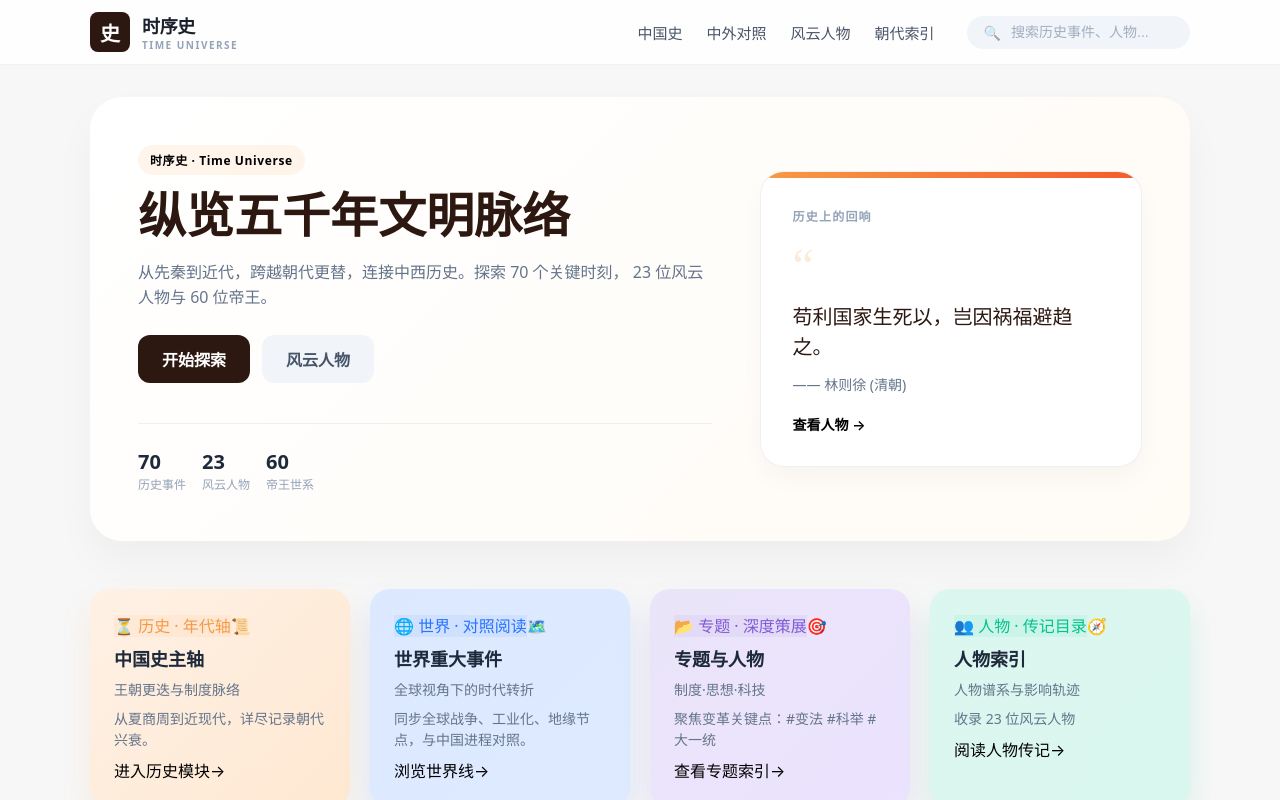
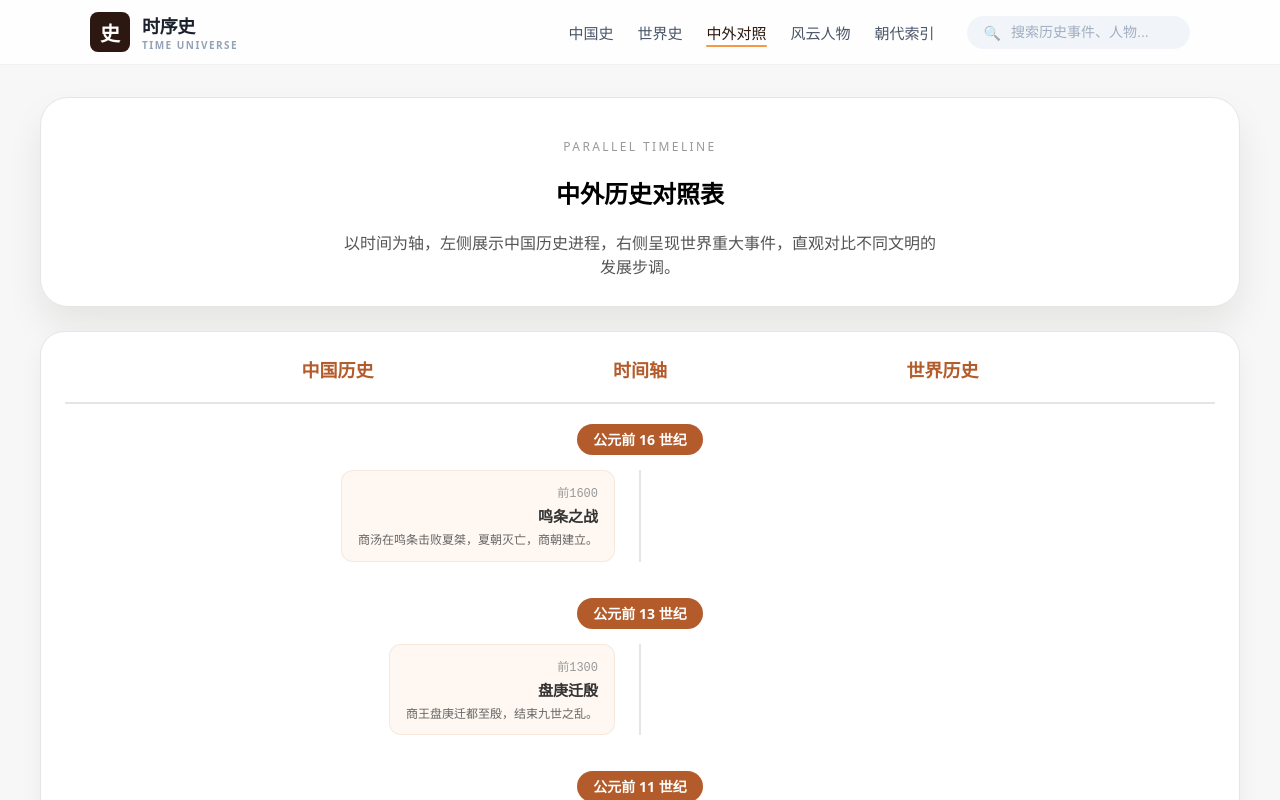
Before and after one commit to shixushi2025/shixushi-web, a Vue app: page /parallel in a window 1280 px wide. Before the commit this address led to /. Shown: the top 800 px of the page. Built offline with nearby package versions, Linux system fonts and the light colour scheme.

Commit message:
feat: add parallel timeline page and update navigation

```diff
--- a/src/components/layout/SiteHeader.vue
+++ b/src/components/layout/SiteHeader.vue
@@ -22,7 +22,8 @@
       <nav :class="['nav', { open: isNavOpen }]">
         <div class="nav-links">
           <RouterLink to="/china" @click="closeMenu">中国史</RouterLink>
-          <RouterLink to="/world" @click="closeMenu">中外对照</RouterLink>
+          <RouterLink to="/world" @click="closeMenu">世界史</RouterLink>
+          <RouterLink to="/parallel" @click="closeMenu">中外对照</RouterLink>
           <RouterLink to="/people" @click="closeMenu">风云人物</RouterLink>
           <RouterLink to="/era" @click="closeMenu">朝代索引</RouterLink>
         </div>
--- /dev/null
+++ b/src/pages/ParallelTimeline.vue
@@ -0,0 +1,309 @@
+<template>
+  <section class="page">
+    <header class="page-header">
+      <p class="eyebrow">Parallel Timeline</p>
+      <h1>中外历史对照表</h1>
+      <p class="lead">
+        以时间为轴，左侧展示中国历史进程，右侧呈现世界重大事件，直观对比不同文明的发展步调。
+      </p>
+    </header>
+
+    <div class="parallel-container">
+      <div class="timeline-header">
+        <div class="col-cn">中国历史</div>
+        <div class="col-axis">时间轴</div>
+        <div class="col-world">世界历史</div>
+      </div>
+
+      <div class="timeline-body">
+        <section
+          v-for="group in timelineGroups"
+          :key="group.label"
+          class="time-group"
+        >
+          <div class="group-label">
+            <span>{{ group.label }}</span>
+          </div>
+
+          <div class="events-row">
+            <!-- China Column -->
+            <div class="side cn-side">
+              <div
+                v-for="ev in group.cn"
+                :key="ev.id"
+                class="event-card cn"
+                @click="goToEvent(ev)"
+              >
+                <div class="event-year">{{ formatYear(ev.startYear) }}</div>
+                <h4 class="event-title">{{ ev.title }}</h4>
+                <p class="event-summary">{{ truncate(ev.summary) }}</p>
+              </div>
+            </div>
+
+            <!-- Center Axis Line (Visual only, implemented via border) -->
+            <div class="center-axis"></div>
+
+            <!-- World Column -->
+            <div class="side world-side">
+              <div
+                v-for="ev in group.world"
+                :key="ev.id"
+                class="event-card world"
+                @click="goToEvent(ev)"
+              >
+                <div class="event-year">{{ formatYear(ev.startYear) }}</div>
+                <h4 class="event-title">{{ ev.title }}</h4>
+                <p class="event-summary">{{ truncate(ev.summary) }}</p>
+              </div>
+            </div>
+          </div>
+        </section>
+      </div>
+    </div>
+  </section>
+</template>
+
+<script setup lang="ts">
+import { computed } from 'vue';
+import { useRouter } from 'vue-router';
+import { events } from '@/data/events';
+import type { Event } from '@/types/history';
+
+const router = useRouter();
+
+// Helper: Format year
+const formatYear = (y: number) => (y < 0 ? `前${Math.abs(y)}` : `${y}`);
+
+// Helper: Truncate text
+const truncate = (text: string, len = 50) => {
+  if (!text) return '';
+  return text.length > len ? text.slice(0, len) + '...' : text;
+};
+
+// Group events by Century
+// Logic: -200 -> "前3世纪", 1950 -> "20世纪"
+const getCenturyLabel = (year: number) => {
+  if (year < 0) {
+    const c = Math.ceil(Math.abs(year) / 100);
+    return `公元前 ${c} 世纪`;
+  }
+  const c = Math.floor(year / 100) + 1;
+  return `公元 ${c} 世纪`;
+};
+
+// Sort events chronologically
+const sortedEvents = [...events].sort((a, b) => a.startYear - b.startYear);
+
+// Grouping Logic
+const timelineGroups = computed(() => {
+  const groups: Record<string, { label: string; startYear: number; cn: Event[]; world: Event[] }> = {};
+  const order: string[] = [];
+
+  sortedEvents.forEach((ev) => {
+    const label = getCenturyLabel(ev.startYear);
+    if (!groups[label]) {
+      groups[label] = {
+        label,
+        startYear: ev.startYear, // approximate for sorting groups if needed
+        cn: [],
+        world: []
+      };
+      order.push(label);
+    }
+
+    const isCN = ev.region.includes('CN');
+    if (isCN) {
+      groups[label].cn.push(ev);
+    } else {
+      groups[label].world.push(ev);
+    }
+  });
+
+  // Return as array, keeping the chronological order of discovery
+  return order.map(k => groups[k]);
+});
+
+const goToEvent = (ev: Event) => {
+  // Use slug based navigation if possible, fallback to ID if needed
+  // Route is /event/:idSlug
+  router.push(`/event/${ev.slug}`);
+};
+</script>
+
+<style scoped>
+.page {
+  display: flex;
+  flex-direction: column;
+  gap: 24px;
+}
+.page-header {
+  background: #fff;
+  border-radius: 28px;
+  padding: 28px;
+  border: 1px solid var(--border-soft, #e5e5e5);
+  box-shadow: 0 20px 36px rgba(24, 20, 15, 0.08);
+  text-align: center;
+}
+.eyebrow {
+  font-size: 12px;
+  letter-spacing: 0.2em;
+  text-transform: uppercase;
+  color: var(--text-muted, #999);
+  margin-bottom: 8px;
+}
+.lead {
+  margin: 12px auto 0;
+  max-width: 600px;
+  color: var(--text-body, #555);
+}
+
+.parallel-container {
+  background: #fff;
+  border-radius: 24px;
+  border: 1px solid var(--border-soft, #e5e5e5);
+  padding: 24px;
+  box-shadow: 0 12px 24px rgba(0,0,0,0.05);
+}
+
+.timeline-header {
+  display: grid;
+  grid-template-columns: 1fr 60px 1fr;
+  text-align: center;
+  font-weight: bold;
+  font-size: 18px;
+  padding-bottom: 20px;
+  border-bottom: 2px solid var(--border-soft, #e5e5e5);
+  margin-bottom: 24px;
+  color: var(--brand, #b35b2a);
+}
+
+.time-group {
+  margin-bottom: 40px;
+}
+
+.group-label {
+  text-align: center;
+  margin-bottom: 20px;
+  position: relative;
+  z-index: 1;
+}
+
+.group-label span {
+  background: var(--brand, #b35b2a);
+  color: #fff;
+  padding: 6px 16px;
+  border-radius: 99px;
+  font-size: 14px;
+  font-weight: bold;
+}
+
+.events-row {
+  display: grid;
+  grid-template-columns: 1fr 2px 1fr; /* Center line is 2px */
+  gap: 0;
+}
+
+.center-axis {
+  background: var(--border-soft, #e5e5e5);
+  height: 100%;
+  width: 2px;
+  margin: 0 auto;
+}
+
+.side {
+  display: flex;
+  flex-direction: column;
+  gap: 16px;
+  padding: 0 24px;
+}
+
+.cn-side {
+  align-items: flex-end;
+  text-align: right;
+}
+
+.world-side {
+  align-items: flex-start;
+  text-align: left;
+}
+
+.event-card {
+  background: #fff8f2;
+  border: 1px solid rgba(179, 91, 42, 0.1);
+  border-radius: 12px;
+  padding: 12px 16px;
+  max-width: 320px;
+  cursor: pointer;
+  transition: all 0.2s;
+}
+
+.event-card:hover {
+  transform: translateY(-2px);
+  box-shadow: 0 8px 16px rgba(179, 91, 42, 0.1);
+  border-color: var(--brand, #b35b2a);
+}
+
+/* Different style for World events to distinguish */
+.world .event-card {
+  background: #f4f8ff;
+  border-color: rgba(42, 91, 179, 0.1);
+}
+.world .event-card:hover {
+  border-color: #2a5bb3;
+  box-shadow: 0 8px 16px rgba(42, 91, 179, 0.1);
+}
+
+.event-year {
+  font-size: 12px;
+  font-family: monospace;
+  color: var(--text-muted, #999);
+  margin-bottom: 4px;
+}
+
+.event-title {
+  margin: 0 0 6px;
+  font-size: 15px;
+  color: var(--text-heading, #333);
+}
+
+.event-summary {
+  margin: 0;
+  font-size: 12px;
+  color: var(--text-body, #666);
+  line-height: 1.4;
+}
+
+@media (max-width: 768px) {
+  .timeline-header {
+    display: none;
+  }
+  .events-row {
+    grid-template-columns: 1fr; /* Stack vertically on mobile */
+  }
+  .center-axis {
+    display: none;
+  }
+  .cn-side, .world-side {
+    align-items: flex-start;
+    text-align: left;
+    padding: 0;
+    margin-bottom: 16px;
+  }
+  .cn-side::before {
+    content: "中国";
+    display: block;
+    font-size: 12px;
+    font-weight: bold;
+    color: var(--brand);
+    margin-bottom: 8px;
+  }
+  .world-side::before {
+    content: "世界";
+    display: block;
+    font-size: 12px;
+    font-weight: bold;
+    color: #2a5bb3;
+    margin-bottom: 8px;
+  }
+}
+</style>
--- a/src/router/index.ts
+++ b/src/router/index.ts
@@ -4,6 +4,7 @@ import type { RouteRecordRaw } from "vue-router";
 import Home from '@/pages/Home.vue';
 import ChinaTimeline from '@/pages/ChinaTimeline.vue';
 import WorldTimeline from '@/pages/WorldTimeline.vue';
+import ParallelTimeline from '@/pages/ParallelTimeline.vue';
 import EraList from '@/pages/EraList.vue';
 import EraDetail from '@/pages/EraDetail.vue';
 import EventDetail from '@/pages/EventDetail.vue';
@@ -31,6 +32,12 @@ const routes: RouteRecordRaw[] = [
     name: 'world',
     component: WorldTimeline,
     meta: { title: '世界重大事件对照' }
+  },
+  {
+    path: '/parallel',
+    name: 'parallel',
+    component: ParallelTimeline,
+    meta: { title: '中外历史对照' }
   },
   {
     path: '/era',
```
